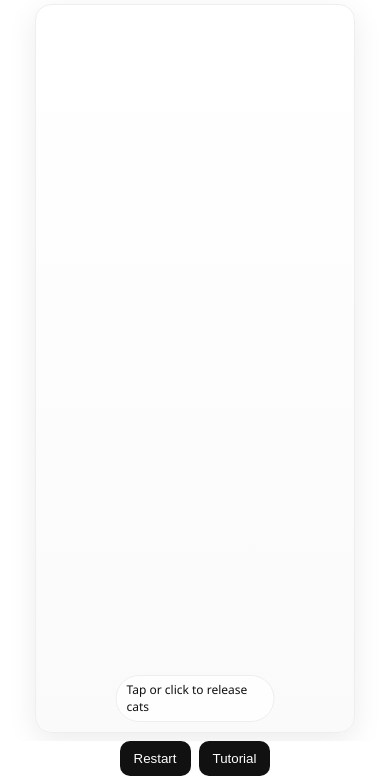
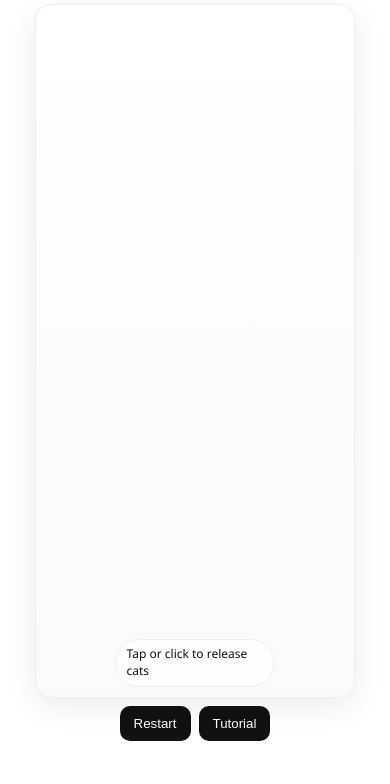
Before and after one commit to websimapi/websim-catcascade-cozy-merge, a plain HTML site: page index.html in a window 390 px wide. Shown: the part 61-845 px from the top of the page. Drawn offline with nearby package versions, Linux system fonts and the light colour scheme.

Commit message:
v18: Ensure for mobile everything stays fixed sized currently sometimes the UI overflows down beloe viewport height

```diff
--- a/styles.css
+++ b/styles.css
@@ -33,6 +33,6 @@ body{margin:0;background:var(--bg);color:var(--ink);font:16px/1.4 "Noto Sans",sy
   .layout{padding:8px;height:calc(100svh - var(--topbar-h) - env(safe-area-inset-bottom));grid-template-columns:1fr;max-width:100vw}
   .left-panel,.right-panel{display:none}
   .game-panel{height:100%;min-height:0;display:flex;flex-direction:column}
-  .bin{aspect-ratio:9/16;height:auto}
-  .controls{justify-content:center;margin-top:8px;position:sticky;bottom:0;background:#fff;padding-bottom:env(safe-area-inset-bottom)}
+  .bin{flex:1;min-height:0;height:auto;max-height:calc(100vw * 16/9)}
+  .controls{justify-content:center;margin-top:8px;padding-bottom:env(safe-area-inset-bottom)}
 }
```
